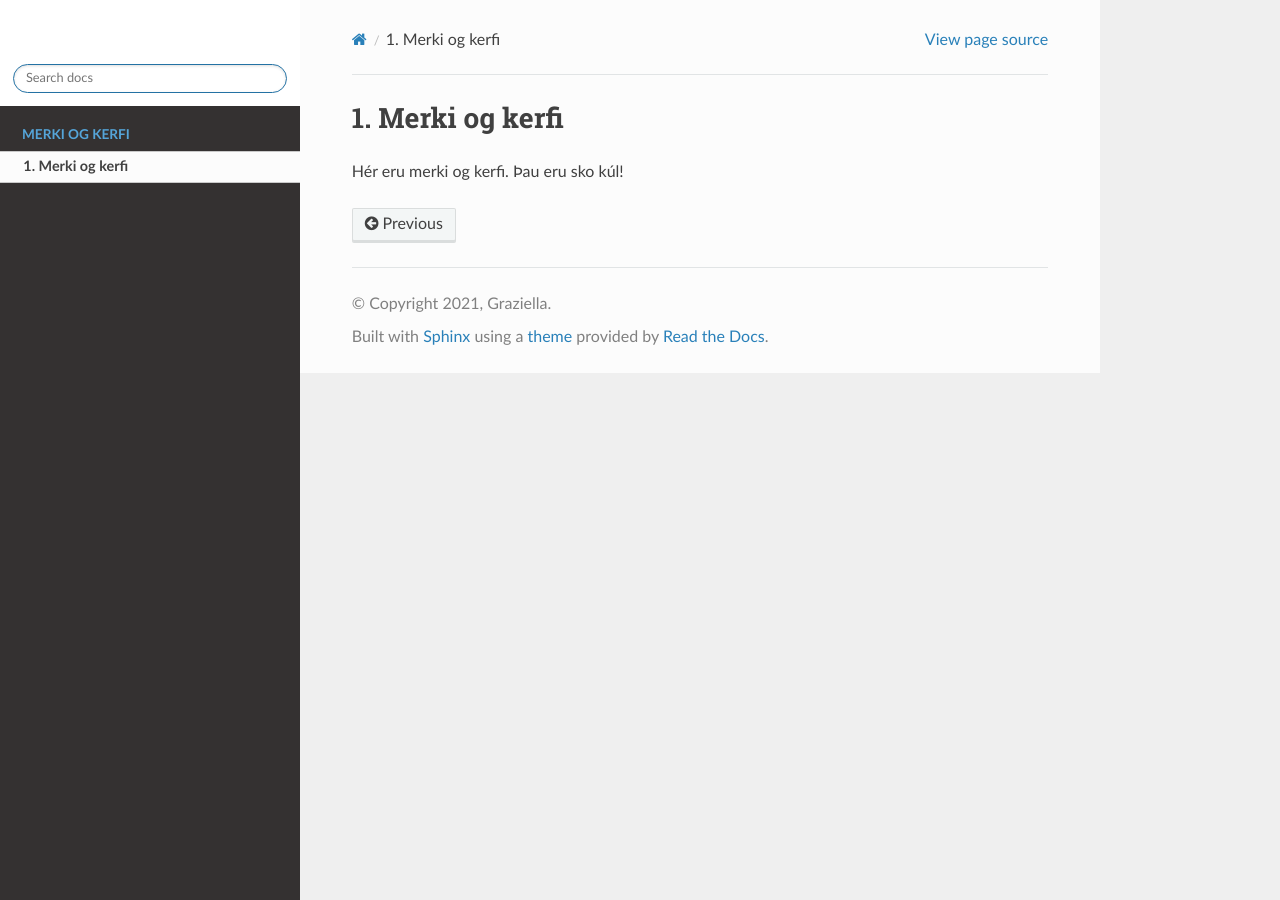
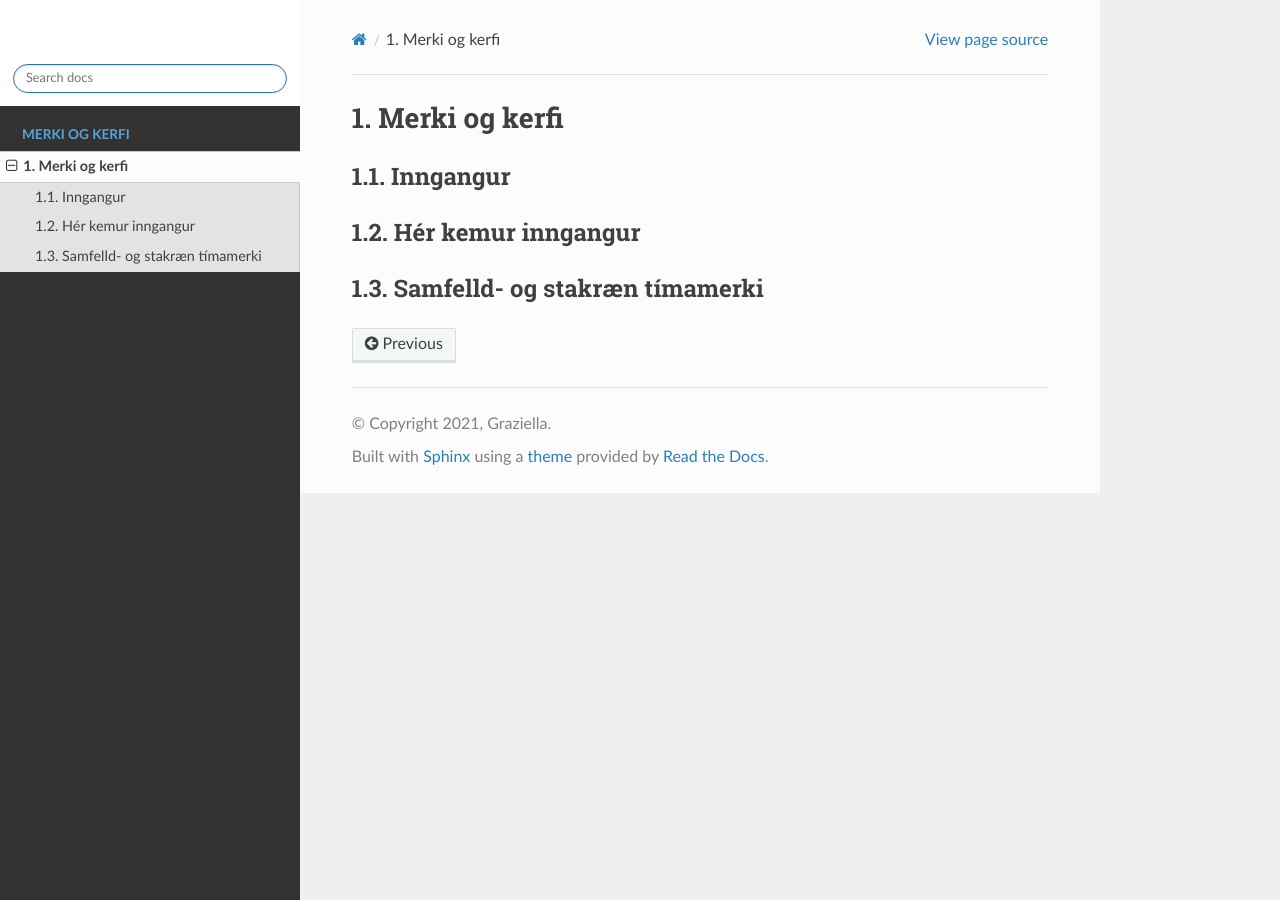
Before and after one commit to CreativeExpert/merkiogkerfi, a Sphinx documentation site: the page built from docs/source/Kafli01.rst, in a window 1280 px wide. Built offline with Sphinx 7.4.7 and the Read the Docs theme 2.0.0, drawn with Linux system fonts in a browser that asks for light colours.

Commit message:
Update Kafli01.rst

```diff
--- a/docs/source/Kafli01.rst
+++ b/docs/source/Kafli01.rst
@@ -1,4 +1,10 @@
 Merki og kerfi
 ============
 
-Hér eru merki og kerfi. Þau eru sko kúl!
+Inngangur
+---------
+Hér kemur inngangur
+---------
+
+Samfelld- og stakræn tímamerki
+-----
```
